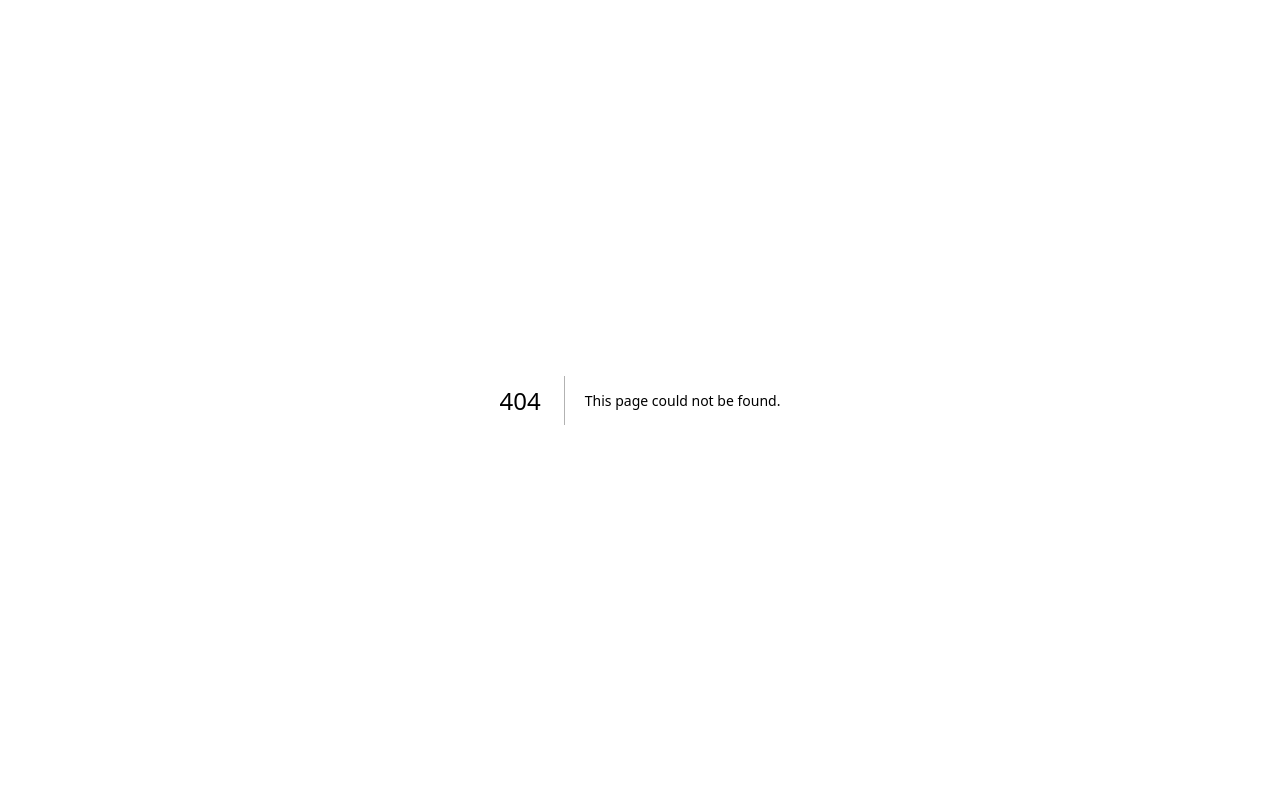
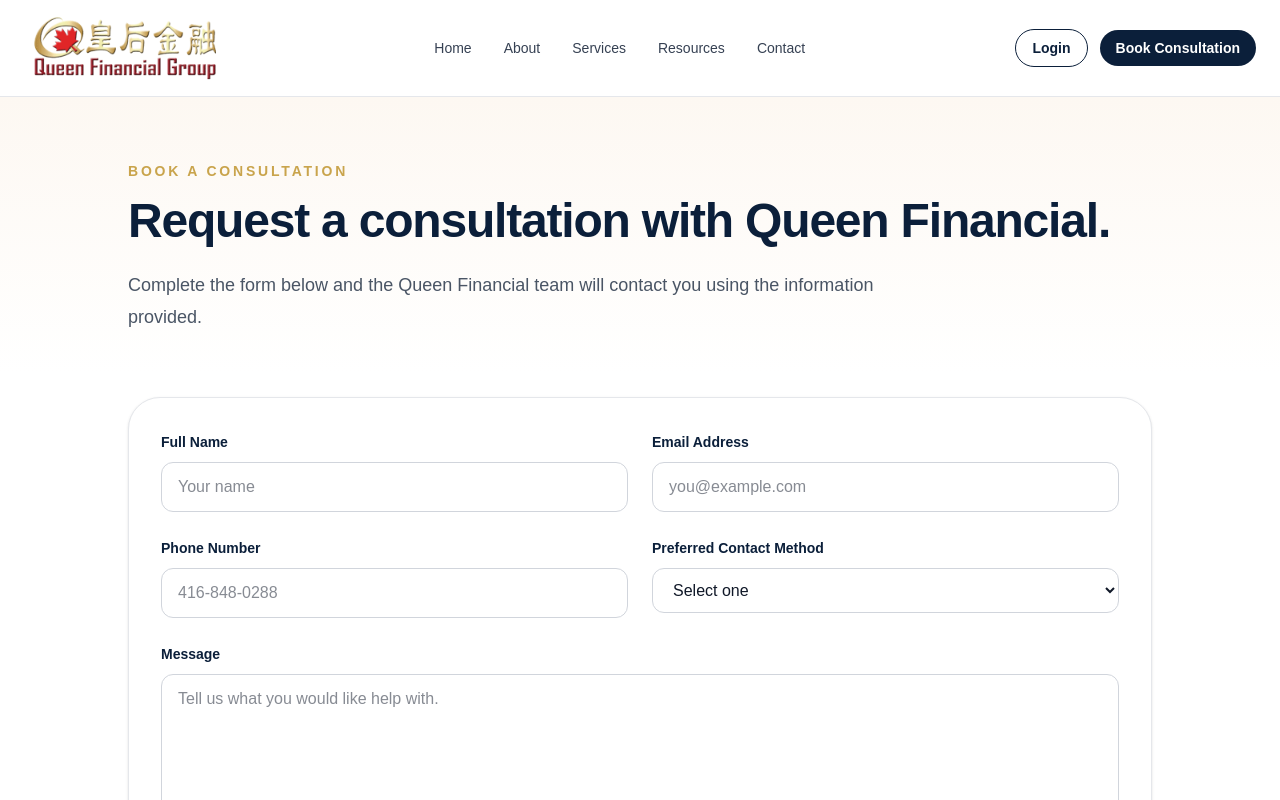
Before and after one commit to anitajiang8/queen-financial-website, a Next.js app: page /book-consultation in a window 1280 px wide. Before the commit this address had no page. Shown: the top 800 px of the page. Built offline with nearby package versions, Linux system fonts and the light colour scheme.

Commit message:
Add consultation form backend

```diff
--- /dev/null
+++ b/app/api/consultation/route.ts
@@ -0,0 +1,96 @@
+import { Resend } from "resend";
+
+const resend = new Resend(process.env.RESEND_API_KEY);
+
+type ConsultationRequest = {
+  name?: string;
+  email?: string;
+  phone?: string;
+  preferredContact?: string;
+  message?: string;
+};
+
+function isValidEmail(email: string) {
+  return /^[^\s@]+@[^\s@]+\.[^\s@]+$/.test(email);
+}
+
+function sanitize(value: string) {
+  return value.trim().slice(0, 1000);
+}
+
+export async function POST(request: Request) {
+  try {
+    const body = (await request.json()) as ConsultationRequest;
+
+    const name = sanitize(body.name || "");
+    const email = sanitize(body.email || "");
+    const phone = sanitize(body.phone || "");
+    const preferredContact = sanitize(body.preferredContact || "");
+    const message = sanitize(body.message || "");
+
+    if (!name || !email || !phone || !preferredContact || !message) {
+      return Response.json(
+        { error: "Please complete all required fields." },
+        { status: 400 }
+      );
+    }
+
+    if (!isValidEmail(email)) {
+      return Response.json(
+        { error: "Please enter a valid email address." },
+        { status: 400 }
+      );
+    }
+
+    if (!process.env.CONSULTATION_TO_EMAIL) {
+      return Response.json(
+        { error: "Consultation recipient email is not configured." },
+        { status: 500 }
+      );
+    }
+
+    if (!process.env.CONSULTATION_FROM_EMAIL) {
+      return Response.json(
+        { error: "Consultation sender email is not configured." },
+        { status: 500 }
+      );
+    }
+
+    const { error } = await resend.emails.send({
+      from: process.env.CONSULTATION_FROM_EMAIL,
+      to: process.env.CONSULTATION_TO_EMAIL,
+      replyTo: email,
+      subject: `New consultation request from ${name}`,
+      html: `
+        <div style="font-family: Arial, sans-serif; line-height: 1.6;">
+          <h2>New Consultation Request</h2>
+
+          <p><strong>Name:</strong> ${name}</p>
+          <p><strong>Email:</strong> ${email}</p>
+          <p><strong>Phone:</strong> ${phone}</p>
+          <p><strong>Preferred Contact Method:</strong> ${preferredContact}</p>
+
+          <h3>Message</h3>
+          <p>${message.replace(/\n/g, "<br />")}</p>
+        </div>
+      `,
+    });
+
+    if (error) {
+      return Response.json(
+        { error: "Unable to send the consultation request." },
+        { status: 500 }
+      );
+    }
+
+    return Response.json(
+      { message: "Consultation request sent successfully." },
+      { status: 200 }
+    );
+  } catch {
+    return Response.json(
+      { error: "Invalid request. Please try again." },
+      { status: 400 }
+    );
+  }
+}
--- /dev/null
+++ b/app/book-consultation/page.tsx
@@ -0,0 +1,36 @@
+import ConsultationForm from "@/components/ConsultationForm";
+import Footer from "@/components/Footer";
+import Navbar from "@/components/Navbar";
+
+export default function BookConsultationPage() {
+  return (
+    <main className="min-h-screen bg-white">
+      <Navbar />
+
+      <section className="bg-gradient-to-b from-[#FDF8F2] to-white px-6 pb-10 pt-16">
+        <div className="mx-auto max-w-5xl">
+          <p className="text-sm font-semibold uppercase tracking-[0.2em] text-[#C9A44C]">
+            Book a Consultation
+          </p>
+
+          <h1 className="mt-4 text-4xl font-bold tracking-tight text-[#0B1F3A] sm:text-5xl">
+            Request a consultation with Queen Financial.
+          </h1>
+
+          <p className="mt-6 max-w-3xl text-lg leading-8 text-gray-600">
+            Complete the form below and the Queen Financial team will contact
+            you using the information provided.
+          </p>
+        </div>
+      </section>
+
+      <section className="px-6 pb-16 pt-6">
+        <div className="mx-auto max-w-5xl">
+          <ConsultationForm />
+        </div>
+      </section>
+
+      <Footer />
+    </main>
+  );
+}
--- a/app/page.tsx
+++ b/app/page.tsx
@@ -243,7 +243,7 @@ export default function Home() {
           </p>
 
           <div className="mt-8">
-            <ButtonLink href="#contact" variant="light">
+            <ButtonLink href="/book-consultation" variant="light">
               Contact Our Team
             </ButtonLink>
           </div>
--- /dev/null
+++ b/components/ConsultationForm.tsx
@@ -0,0 +1,180 @@
+"use client";
+
+import { useState } from "react";
+
+type FormStatus = "idle" | "submitting" | "success" | "error";
+
+export default function ConsultationForm() {
+  const [status, setStatus] = useState<FormStatus>("idle");
+  const [errorMessage, setErrorMessage] = useState("");
+
+  async function handleSubmit(event: React.FormEvent<HTMLFormElement>) {
+    event.preventDefault();
+
+    setStatus("submitting");
+    setErrorMessage("");
+
+    const form = event.currentTarget;
+    const formData = new FormData(form);
+
+    const payload = {
+      name: String(formData.get("name") || ""),
+      email: String(formData.get("email") || ""),
+      phone: String(formData.get("phone") || ""),
+      preferredContact: String(formData.get("preferredContact") || ""),
+      message: String(formData.get("message") || ""),
+    };
+
+    try {
+      const response = await fetch("/api/consultation", {
+        method: "POST",
+        headers: {
+          "Content-Type": "application/json",
+        },
+        body: JSON.stringify(payload),
+      });
+
+      const data = await response.json();
+
+      if (!response.ok) {
+        throw new Error(data.error || "Something went wrong.");
+      }
+
+      setStatus("success");
+      form.reset();
+    } catch (error) {
+      setStatus("error");
+
+      if (error instanceof Error) {
+        setErrorMessage(error.message);
+      } else {
+        setErrorMessage("Something went wrong. Please try again.");
+      }
+    }
+  }
+
+  return (
+    <form
+      onSubmit={handleSubmit}
+      className="rounded-[2rem] border border-gray-200 bg-white p-6 shadow-sm sm:p-8"
+    >
+      <div className="grid gap-6 sm:grid-cols-2">
+        <div>
+          <label
+            htmlFor="name"
+            className="text-sm font-semibold text-[#0B1F3A]"
+          >
+            Full Name
+          </label>
+          <input
+            id="name"
+            name="name"
+            type="text"
+            required
+            className="mt-2 w-full rounded-xl border border-gray-300 px-4 py-3 text-gray-900 outline-none transition focus:border-[#0B1F3A] focus:ring-2 focus:ring-[#0B1F3A]/20"
+            placeholder="Your name"
+          />
+        </div>
+
+        <div>
+          <label
+            htmlFor="email"
+            className="text-sm font-semibold text-[#0B1F3A]"
+          >
+            Email Address
+          </label>
+          <input
+            id="email"
+            name="email"
+            type="email"
+            required
+            className="mt-2 w-full rounded-xl border border-gray-300 px-4 py-3 text-gray-900 outline-none transition focus:border-[#0B1F3A] focus:ring-2 focus:ring-[#0B1F3A]/20"
+            placeholder="you@example.com"
+          />
+        </div>
+
+        <div>
+          <label
+            htmlFor="phone"
+            className="text-sm font-semibold text-[#0B1F3A]"
+          >
+            Phone Number
+          </label>
+          <input
+            id="phone"
+            name="phone"
+            type="tel"
+            required
+            className="mt-2 w-full rounded-xl border border-gray-300 px-4 py-3 text-gray-900 outline-none transition focus:border-[#0B1F3A] focus:ring-2 focus:ring-[#0B1F3A]/20"
+            placeholder="416-848-0288"
+          />
+        </div>
+
+        <div>
+          <label
+            htmlFor="preferredContact"
+            className="text-sm font-semibold text-[#0B1F3A]"
+          >
+            Preferred Contact Method
+          </label>
+          <select
+            id="preferredContact"
+            name="preferredContact"
+            required
+            className="mt-2 w-full rounded-xl border border-gray-300 px-4 py-3 text-gray-900 outline-none transition focus:border-[#0B1F3A] focus:ring-2 focus:ring-[#0B1F3A]/20"
+            defaultValue=""
+          >
+            <option value="" disabled>
+              Select one
+            </option>
+            <option value="Email">Email</option>
+            <option value="Phone">Phone</option>
+            <option value="Either">Either</option>
+          </select>
+        </div>
+      </div>
+
+      <div className="mt-6">
+        <label
+          htmlFor="message"
+          className="text-sm font-semibold text-[#0B1F3A]"
+        >
+          Message
+        </label>
+        <textarea
+          id="message"
+          name="message"
+          rows={5}
+          required
+          className="mt-2 w-full rounded-xl border border-gray-300 px-4 py-3 text-gray-900 outline-none transition focus:border-[#0B1F3A] focus:ring-2 focus:ring-[#0B1F3A]/20"
+          placeholder="Tell us what you would like help with."
+        />
+      </div>
+
+      <p className="mt-4 text-sm leading-6 text-gray-500">
+        By submitting this form, you agree that Queen Financial Group may contact
+        you using the information provided.
+      </p>
+
+      <button
+        type="submit"
+        disabled={status === "submitting"}
+        className="mt-6 w-full rounded-full bg-[#0B1F3A] px-6 py-3 text-sm font-semibold text-white transition hover:bg-[#12345f] disabled:cursor-not-allowed disabled:opacity-70 sm:w-auto"
+      >
+        {status === "submitting" ? "Submitting..." : "Submit Request"}
+      </button>
+
+      {status === "success" && (
+        <p className="mt-4 rounded-xl bg-green-50 px-4 py-3 text-sm font-medium text-green-700">
+          Thank you. Your consultation request has been submitted.
+        </p>
+      )}
+
+      {status === "error" && (
+        <p className="mt-4 rounded-xl bg-red-50 px-4 py-3 text-sm font-medium text-red-700">
+          {errorMessage}
+        </p>
+      )}
+    </form>
+  );
+}
--- a/components/Hero.tsx
+++ b/components/Hero.tsx
@@ -85,7 +85,7 @@ export default function Hero() {
           </p>
 
           <div className="mt-8 flex flex-col gap-3 sm:flex-row">
-            <ButtonLink href="#contact" variant="light">
+            <ButtonLink href="/book-consultation" variant="light">
               Book a Consultation
             </ButtonLink>
 
--- a/components/Navbar.tsx
+++ b/components/Navbar.tsx
@@ -13,7 +13,7 @@ export default function Navbar() {
     { label: "Home", href: "/" },
     { label: "About", href: "/#about" },
     { label: "Resources", href: "/#resources" },
-    { label: "Contact", href: "/#contact" },
+    { label: "Contact", href: "/book-consultation" },
   ];
 
   const serviceLinks = [
@@ -146,7 +146,7 @@ export default function Navbar() {
           </div>
 
           <Link
-            href="/#contact"
+            href="/book-consultation"
             className="rounded-full bg-[#0B1F3A] px-4 py-2 text-sm font-semibold text-white transition hover:bg-[#12345f]"
           >
             Book Consultation
--- a/package.json
+++ b/package.json
@@ -11,7 +11,8 @@
   "dependencies": {
     "next": "16.2.4",
     "react": "19.2.4",
-    "react-dom": "19.2.4"
+    "react-dom": "19.2.4",
+    "resend": "^6.12.4"
   },
   "devDependencies": {
     "@tailwindcss/postcss": "^4",
```
Also changed, not shown: 2 other files (tests, documents, lock files or other folders).
